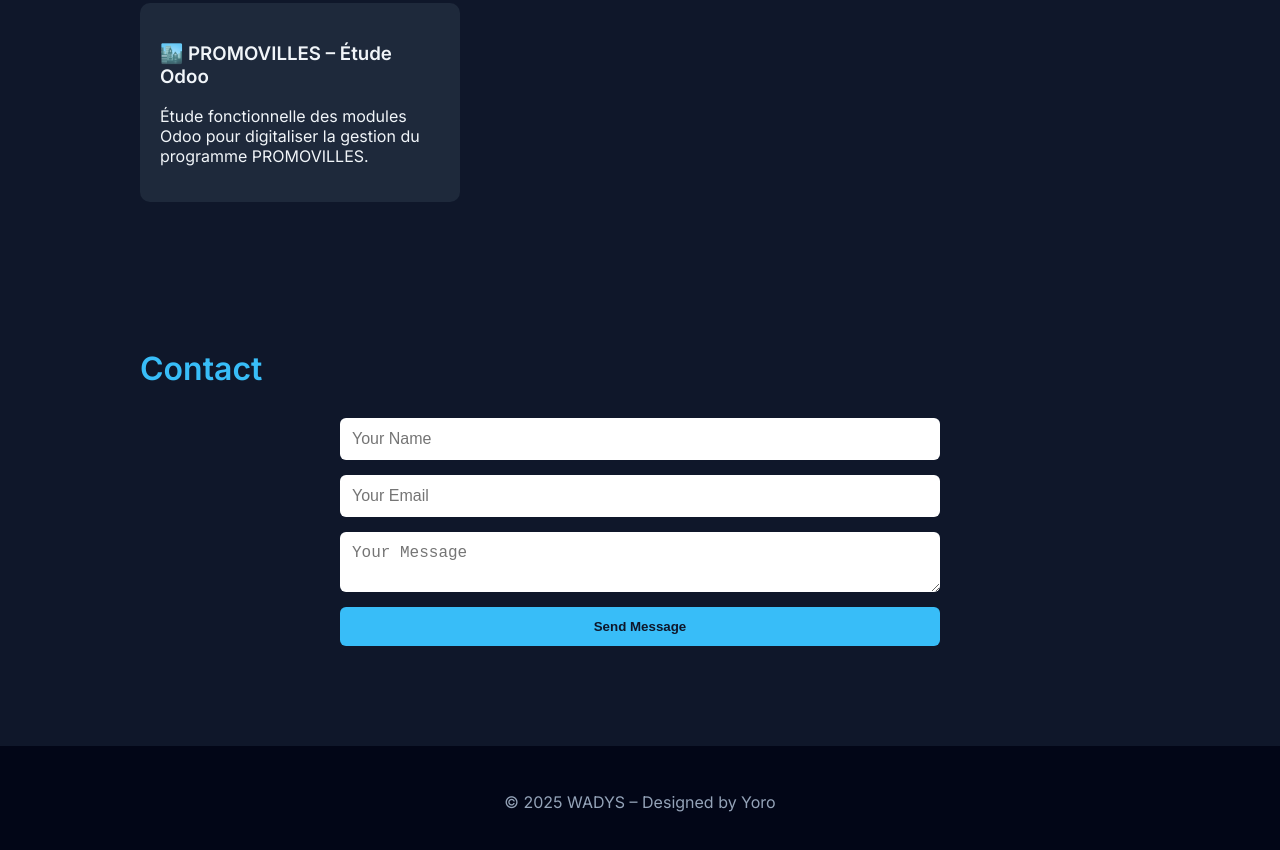
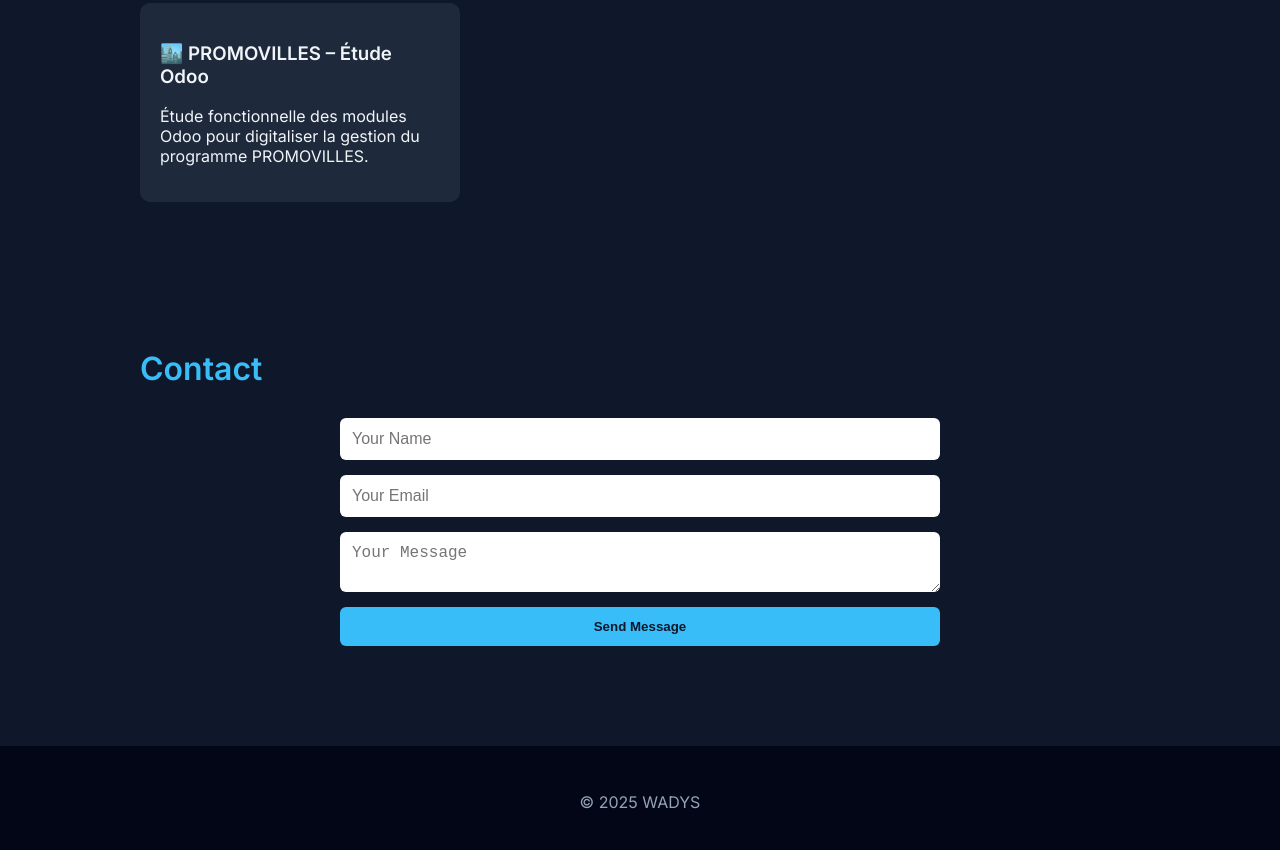
Before and after one commit to wadys-cloud/wadys-site, a plain HTML site: page index.html in a window 1280 px wide. Shown: the part 1382-2232 px from the top of the page. Drawn offline with nearby package versions, Linux system fonts and the light colour scheme.

Commit message:
Update index.html

```diff
--- a/index.html
+++ b/index.html
@@ -4,7 +4,7 @@
 <head>
   <meta charset="UTF-8">
   <meta name="viewport" content="width=device-width, initial-scale=1.0">
-  <title>WADYS – Freelance IT Expert</title>
+  <title>WADY'S – Freelance IT Expert</title>
   <link rel="stylesheet" href="style.css">
   <link href="https://fonts.googleapis.com/css2?family=Inter:wght@400;600&display=swap" rel="stylesheet">
   <link href="https://unpkg.com/aos@2.3.1/dist/aos.css" rel="stylesheet">
@@ -92,7 +92,7 @@
   </section>
 
   <footer>
-    <p>© 2025 WADYS – Designed by Yoro</p>
+    <p>© 2025 WADYS</p>
   </footer>
 
   <script src="https://unpkg.com/aos@2.3.1/dist/aos.js"></script>
```
